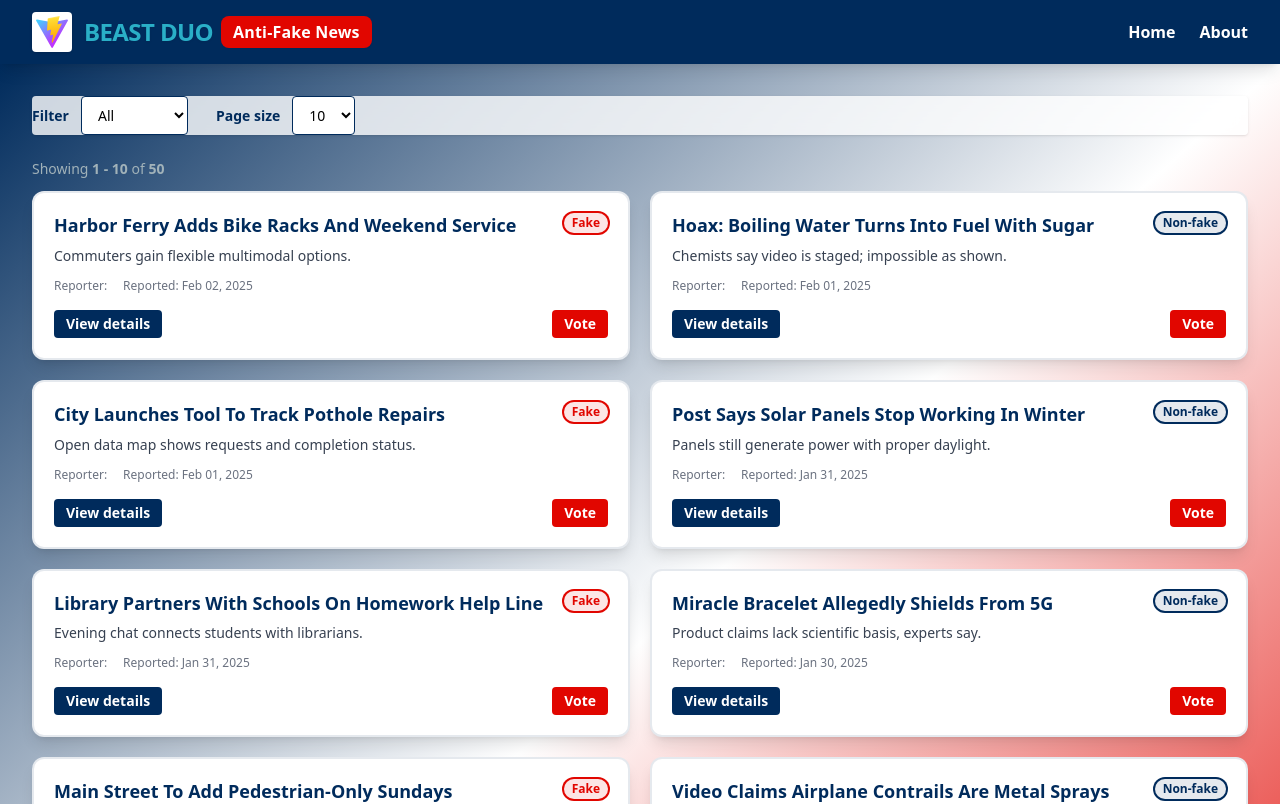
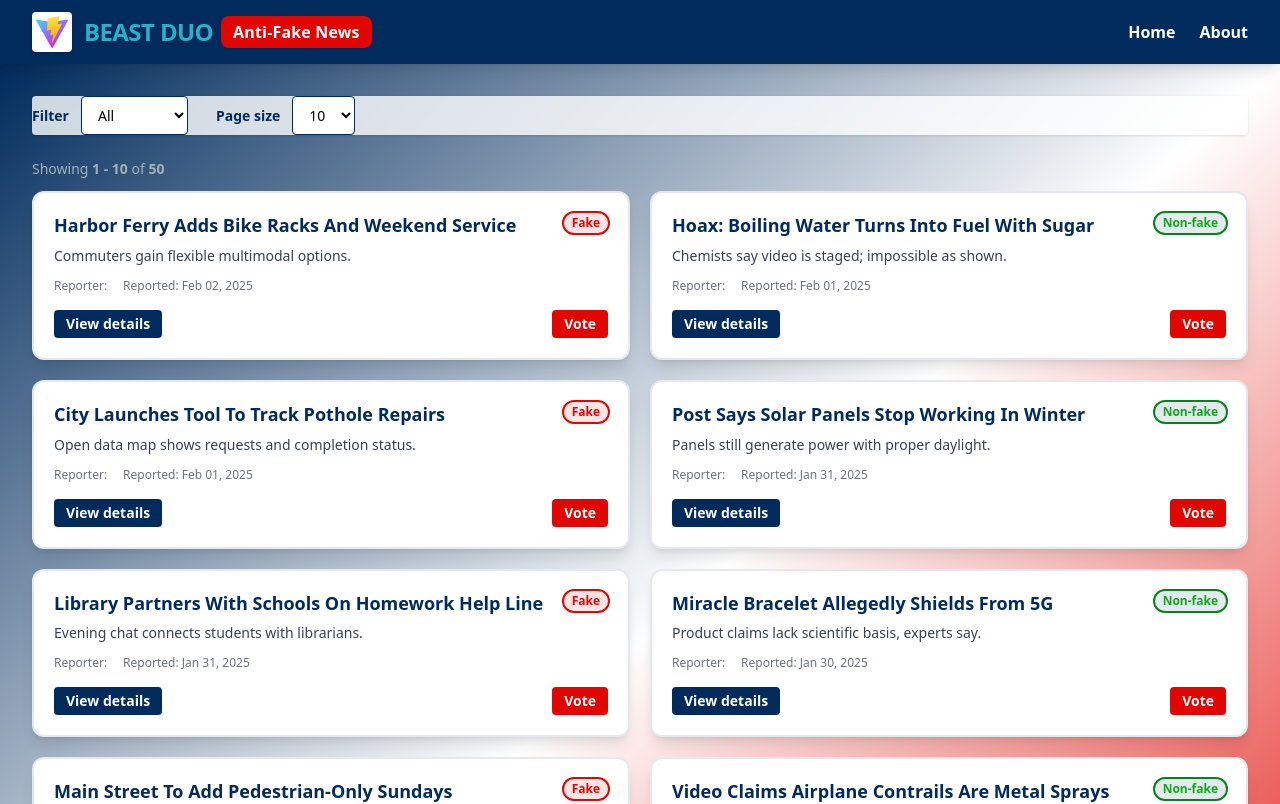
Before and after one commit to chartchai-class/project-01-the-anti-fake-news-system-beastduo, a Vue app in the folder frontend/: page / in a window 1280 px wide. Shown: the top 804 px of the page. Built offline with nearby package versions, Linux system fonts and the light colour scheme.

Commit message:
adjust some color of HomePage

```diff
--- a/frontend/src/pages/HomePage.vue
+++ b/frontend/src/pages/HomePage.vue
@@ -172,7 +172,7 @@ function truncate(text, max = 140) {
                 'inline-flex items-center rounded-full px-2 py-0.5 text-xs font-bold ring-2',
                 newsStore.computedStatusByNewsId(n.id)
                   ? 'bg-[#e10600]/10 text-[#e10600] ring-[#e10600]'
-                  : 'bg-[#002b5c]/10 text-[#002b5c] ring-[#002b5c]'
+                  : 'bg-[#002b5c]/10 text-[#0bac18] ring-[#038619]'
               ]"
               :aria-label="newsStore.computedStatusByNewsId(n.id) ? 'Fake' : 'Non-fake'"
             >{{ newsStore.computedStatusByNewsId(n.id) ? 'Fake' : 'Non‑fake' }}</span>
```
